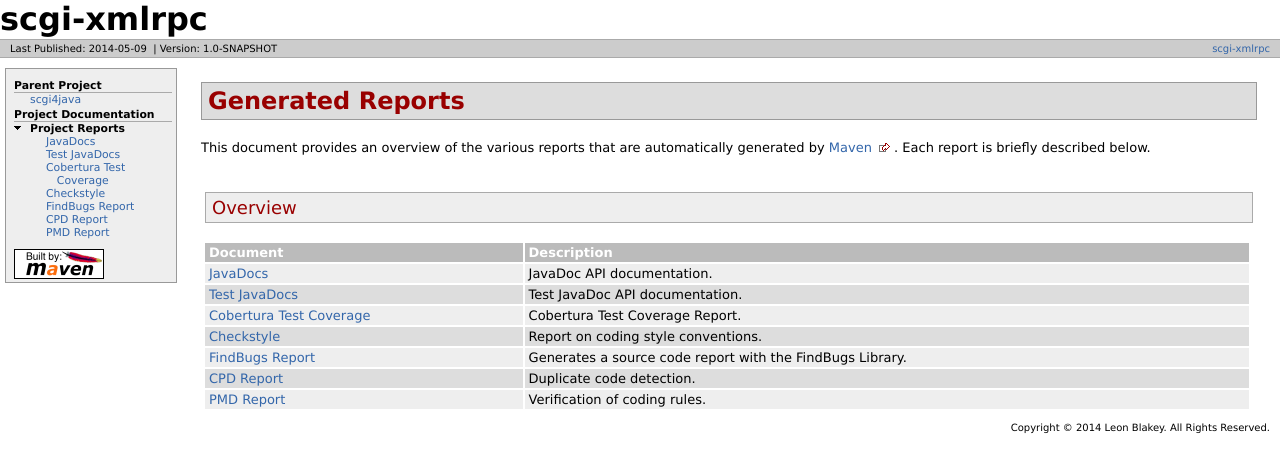
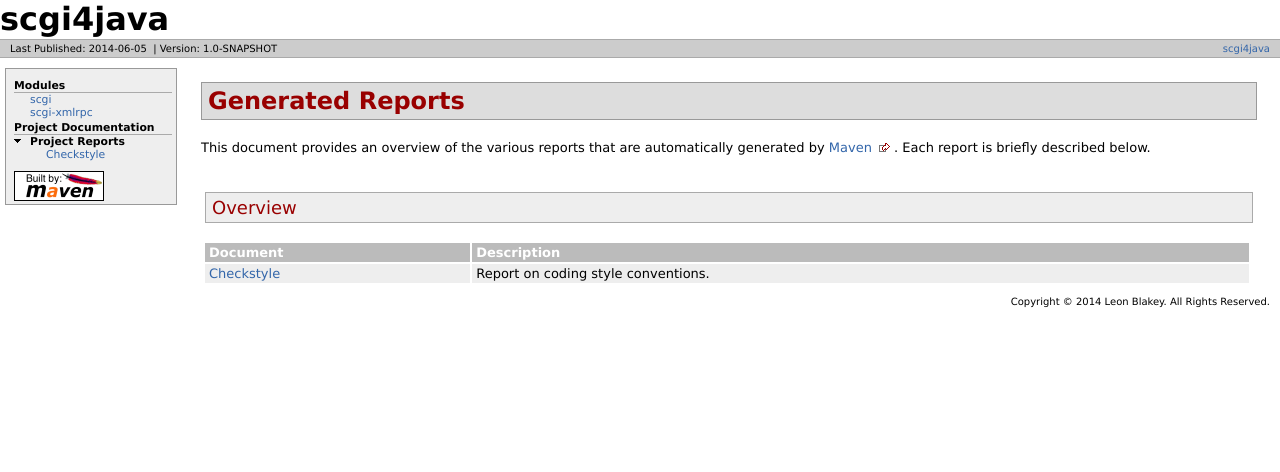
Before and after one commit to TheLQ/scgi4java.site, a plain HTML site: page project-reports.html in a window 1280 px wide. Drawn offline with Linux system fonts and the light colour scheme.

Commit message:
Wagon: Adding site to repository

```diff
--- a/project-reports.html
+++ b/project-reports.html
@@ -1,23 +1,23 @@
 <!DOCTYPE html PUBLIC "-//W3C//DTD XHTML 1.0 Transitional//EN" "http://www.w3.org/TR/xhtml1/DTD/xhtml1-transitional.dtd">
-<!-- Generated by Apache Maven Doxia Site Renderer 1.4 at 2014-05-09 -->
+<!-- Generated by Apache Maven Doxia Site Renderer 1.4 at 2014-06-05 -->
 <html xmlns="http://www.w3.org/1999/xhtml" xml:lang="en" lang="en">
   <head>
     <meta http-equiv="Content-Type" content="text/html; charset=UTF-8" />
-    <title>scgi-xmlrpc - Generated Reports</title>
+    <title>scgi4java - Generated Reports</title>
     <style type="text/css" media="all">
       @import url("./css/maven-base.css");
       @import url("./css/maven-theme.css");
       @import url("./css/site.css");
     </style>
     <link rel="stylesheet" href="./css/print.css" type="text/css" media="print" />
-    <meta name="Date-Revision-yyyymmdd" content="20140509" />
+    <meta name="Date-Revision-yyyymmdd" content="20140605" />
     <meta http-equiv="Content-Language" content="en" />
 
         </head>
   <body class="composite">
     <div id="banner">
                     <div id="bannerLeft">
-                scgi-xmlrpc
+                scgi4java
                 </div>
                     <div class="clear">
         <hr/>
@@ -27,10 +27,10 @@
 
 
                 <div class="xleft">
-        <span id="publishDate">Last Published: 2014-05-09</span>
+        <span id="publishDate">Last Published: 2014-06-05</span>
                   &nbsp;| <span id="projectVersion">Version: 1.0-SNAPSHOT</span>
                       </div>
-            <div class="xright">                    <a href="./" title="scgi-xmlrpc">scgi-xmlrpc</a>
+            <div class="xright">                    <a href="./" title="scgi4java">scgi4java</a>
 
 
       </div>
@@ -42,37 +42,22 @@
       <div id="navcolumn">
 
 
-                                <h5>Parent Project</h5>
+                                          <h5>Modules</h5>
                   <ul>
                   <li class="none">
-                          <a href="../index.html" title="scgi4java">scgi4java</a>
+                          <a href="scgi/index.html" title="scgi">scgi</a>
+            </li>
+                  <li class="none">
+                          <a href="scgi-xmlrpc/index.html" title="scgi-xmlrpc">scgi-xmlrpc</a>
             </li>
           </ul>
                        <h5>Project Documentation</h5>
                   <ul>
-                                                                                                                                                                                    <li class="expanded">
+                                                                        <li class="expanded">
             <strong>Project Reports</strong>
                   <ul>
                       <li class="none">
-                          <a href="apidocs/index.html" title="JavaDocs">JavaDocs</a>
-            </li>
-                      <li class="none">
-                          <a href="testapidocs/index.html" title="Test JavaDocs">Test JavaDocs</a>
-            </li>
-                      <li class="none">
-                          <a href="cobertura/index.html" title="Cobertura Test Coverage">Cobertura Test Coverage</a>
-            </li>
-                      <li class="none">
-                          <a href="checkstyle.html" title="Checkstyle">Checkstyle</a>
-            </li>
-                      <li class="none">
-                          <a href="findbugs.html" title="FindBugs Report">FindBugs Report</a>
-            </li>
-                      <li class="none">
-                          <a href="cpd.html" title="CPD Report">CPD Report</a>
-            </li>
-                      <li class="none">
-                          <a href="pmd.html" title="PMD Report">PMD Report</a>
+                          <a href="checkstyle-aggregate.html" title="Checkstyle">Checkstyle</a>
             </li>
               </ul>
         </li>
@@ -96,26 +81,8 @@
 <th>Document</th>
 <th>Description</th></tr>
 <tr class="b">
-<td><a href="apidocs/index.html">JavaDocs</a></td>
-<td>JavaDoc API documentation.</td></tr>
-<tr class="a">
-<td><a href="testapidocs/index.html">Test JavaDocs</a></td>
-<td>Test JavaDoc API documentation.</td></tr>
-<tr class="b">
-<td><a href="cobertura/index.html">Cobertura Test Coverage</a></td>
-<td>Cobertura Test Coverage Report.</td></tr>
-<tr class="a">
-<td><a href="checkstyle.html">Checkstyle</a></td>
-<td>Report on coding style conventions.</td></tr>
-<tr class="b">
-<td><a href="findbugs.html">FindBugs Report</a></td>
-<td>Generates a source code report with the FindBugs Library.</td></tr>
-<tr class="a">
-<td><a href="cpd.html">CPD Report</a></td>
-<td>Duplicate code detection.</td></tr>
-<tr class="b">
-<td><a href="pmd.html">PMD Report</a></td>
-<td>Verification of coding rules.</td></tr></table></div></div>
+<td><a href="checkstyle-aggregate.html">Checkstyle</a></td>
+<td>Report on coding style conventions.</td></tr></table></div></div>
       </div>
     </div>
     <div class="clear">
```
Also changed, not shown: checkstyle-aggregate.html (+21 -21 lines), 1 other file.
